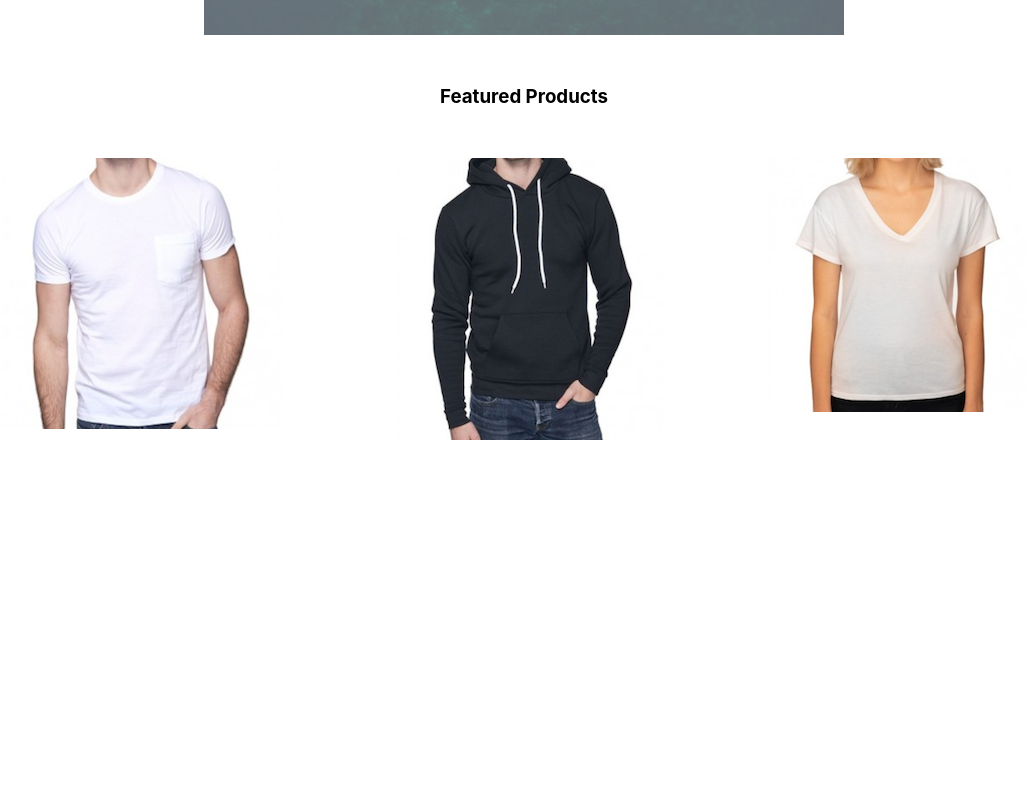
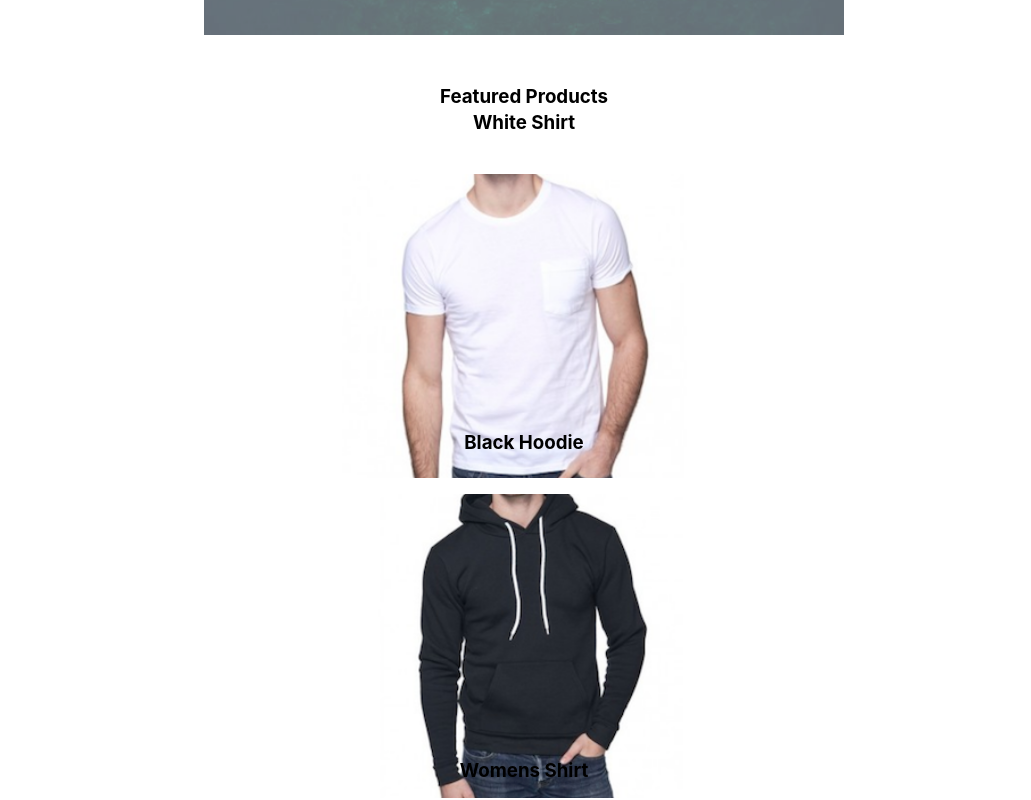
Before and after one commit to aaronnn47/recykle, a React (Create React App) app: page /#/ in a window 1280 px wide. Shown: the part 590-1390 px from the top of the page, without its empty margins (116-1147 px from the left). Before the commit the page ends 1030 px from the top, so only its background shows below. Built offline with nearby package versions, Linux system fonts and the light colour scheme; a web font is replaced by a local one.

Commit message:
media query still needs work

```diff
--- a/src/Components/Home/Home.css
+++ b/src/Components/Home/Home.css
@@ -87,7 +87,7 @@ a:hover
 }
 
 .white-shirt{
-  height: 30%;
+  height: 40%;
   width: 30%;
   display : flex;
   flex-direction: column;
@@ -113,6 +113,19 @@ a:hover
     height: 90%;
     opacity: .60;
   }
+  .featured-images{
+    width: 100%;
+    height: 120%;
+    display: flex;
+    flex-direction: column;
+    justify-content: center;
+    align-items: center;
+  }
+
+  .white-shirt > img{
+    margin-top: 20px;
+    margin-bottom: 20px;
+  }
 }
 
 @media(min-width: 400px){
@@ -130,6 +143,11 @@ a:hover
   .quote{
     width: 70%;
   }
+
+  .white-shirt > img{
+    width: 95%;
+    height: 95%;
+  }
 }
 
 @media(min-width: 600px){
@@ -146,6 +164,19 @@ a:hover
   .quote{
     width: 60%;
   }
+/*
+  .featured-product{
+    height: 80%;
+    width: 100%;
+  }
+
+  .featured-images {
+    width: 100%;
+    height: 80%;
+    display: flex;
+    justify-content: center;
+  } */
+
 }
 
 @media(min-width: 900px){
@@ -162,6 +193,19 @@ a:hover
 
   .quote{
     width: 50%;
+  }
+
+  .featured-product{
+    height: 100%;
+    width: 100%;
+  }
+
+  .featured-images{
+    height: 100%;
+    width: 100%;
+    display: flex;
+    justify-content: center;
+    align-items: center;
   }
 }
 
--- a/src/Components/Home/Home.js
+++ b/src/Components/Home/Home.js
@@ -33,7 +33,7 @@ class Home extends Component {
 
           <div className='featured-images'>
             <div className='white-shirt'>
-              {/* <h3>White Shirt</h3> */}
+              <h3>White Shirt</h3>
               <img src={mens} alt=''/>
               {/* <p>Descriptions</p>
               <p>Descriptions</p>
@@ -42,7 +42,7 @@ class Home extends Component {
             </div>
 
             <div className='white-shirt'>
-              {/* <h3>Black Hoodie</h3> */}
+              <h3>Black Hoodie</h3>
               <img src={hoodie} alt=''/>
               {/* <p>Descriptions</p>
               <p>Descriptions</p>
@@ -51,7 +51,7 @@ class Home extends Component {
             </div>
 
             <div className='white-shirt'>
-              {/* <h3>Womens Shirt</h3> */}
+              <h3>Womens Shirt</h3>
               <img src={womens} alt=''/>
               {/* <p>Descriptions</p>
               <p>Descriptions</p>
```
